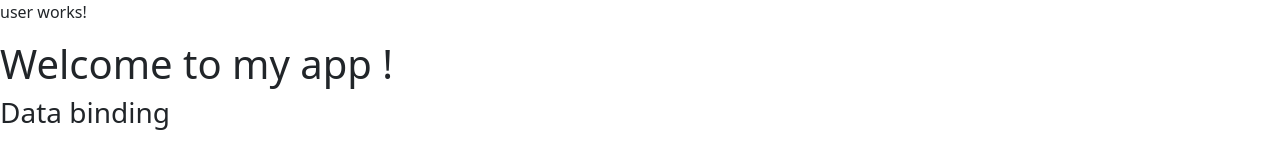
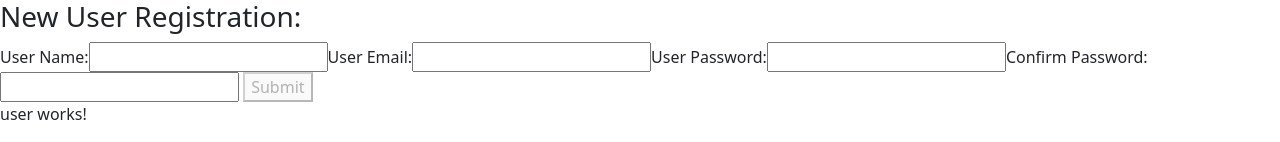
Before and after one commit to sreenath20/Ford-Aug-2025-angular-demo, an Angular app: page / in a window 1280 px wide. Shown: the top 142 px of the page. Built offline with nearby package versions, Linux system fonts and the light colour scheme.

Commit message:
added templet driven user registration form and validations

```diff
--- a/src/app/app.component.html
+++ b/src/app/app.component.html
@@ -1,3 +1,5 @@
+<app-registration/>
+
 <app-admin *ngIf="isAdmin"></app-admin>
 
 <app-user *ngIf="!isAdmin"></app-user>
@@ -271,7 +273,7 @@ Gender:{{gender}}
             </tr>
         </thead>
         <tbody>
-            <tr *ngFor="let product of products | sort:'name':'desc'; index as i">
+            <tr *ngFor="let product of products |search:searchText:'name' | sort:'name':'asc'; index as i">
 
                 <td>{{product.id}}</td>
                 <td [ngClass]="{'instock':product.inStock}">{{product.name}}"</td>
--- a/src/app/app.component.ts
+++ b/src/app/app.component.ts
@@ -10,10 +10,11 @@ import { StarPipe } from './pipes/star.pipe';
 import { SquarePipe } from './pipes/sqare.pipe';
 import { SearchPipe } from './pipes/search.pipe';
 import { SortPipe } from './pipes/sort.pipe';
+import { RegistrationComponent } from './components/registration/registration.component';
 // <app-root></app-root>
 @Component({
   selector: 'app-root',
-  imports: [SortPipe, SearchPipe, SquarePipe, StarPipe, UserComponent, AdminComponent, RouterOutlet, FormsModule, CommonModule, NgIf, NgFor, NgSwitch, NgSwitchCase, NgSwitchDefault, NgClass, HighlightDirective],
+  imports: [RegistrationComponent,SortPipe, SearchPipe, SquarePipe, StarPipe, UserComponent, AdminComponent, RouterOutlet, FormsModule, CommonModule, NgIf, NgFor, NgSwitch, NgSwitchCase, NgSwitchDefault, NgClass, HighlightDirective],
   templateUrl: './app.component.html',
   styleUrl: './app.component.css',
   standalone: true
--- /dev/null
+++ b/src/app/components/registration/registration.component.html
@@ -0,0 +1,39 @@
+<div>
+    <h3> New User Registration:</h3>
+    <form #userForm="ngForm" (ngSubmit)="onSubmit(userForm)">
+
+        <label for="name"> User Name:</label>
+        <input type="text" id="name" name="name" [(ngModel)]="user.name" required minlength="3" #name="ngModel">
+        <div class="text-danger" *ngIf="name.invalid && name.touched">
+            <small *ngIf="name.errors?.['required']">Name is Required</small>
+            <small *ngIf="name.errors?.['minlength']">Minimum 3 characters Required.</small>
+        </div>
+
+        <label for="name"> User Email:</label>
+        <input type="text" id="email" name="email" [(ngModel)]="user.email" required #email="ngModel"
+            pattern="^[a-zA-Z0-9._%+-]+&#64;[a-zA-Z0-9.-]+\.[a-zA-Z]{2,6}$">
+        <div class="text-danger" *ngIf="email.invalid && email.touched">
+            <small *ngIf="email.errors?.['required']">Email is Required</small>
+            <small *ngIf="email.errors?.['pattern']">Enter valid email. eg: info&#64;gmail.com</small>
+        </div>
+
+        <label for="name"> User Password:</label>
+        <input type="text" id="pwd" name="pwd" [(ngModel)]="user.password" required #pwd="ngModel"
+            pattern="^(?=.*[a-z])(?=.*[A-Z])(?=.*[0-9])(?=.*[!#$%^&*])[a-zA-Z0-9!#$%^&*]{8,}$">
+        <div class="text-danger" *ngIf="pwd.invalid && pwd.touched">
+            <small *ngIf="pwd.errors?.['required']">Passwrod is Required</small>
+            <small *ngIf="pwd.errors?.['pattern']">Password must be at least 8 characters long and include at least one
+                uppercase letter, one lowercase letter, one digit, and one special character.</small>
+        </div>
+        <label for="name"> Confirm Password:</label>
+        <input type="password" id="cpwd" name="cpwd" [(ngModel)]="confirmPwd" required #cpwd="ngModel">
+        <div class="text-danger" *ngIf="cpwd.touched && (pwd.value != cpwd.value) ">
+            <small >password & Confirm Passwrod do not match!</small>
+        </div>
+
+
+        {{user.name}}
+        <!-- submit -->
+        <button type="submit" [disabled]="( userForm.invalid)">Submit</button>
+    </form>
+</div>
--- /dev/null
+++ b/src/app/components/registration/registration.component.ts
@@ -0,0 +1,21 @@
+import { Component } from '@angular/core';
+import { User } from '../../model/User';
+import { FormsModule } from '@angular/forms';
+import { CommonModule } from '@angular/common';
+
+@Component({
+  selector: 'app-registration',
+  imports: [FormsModule,CommonModule],
+  templateUrl: './registration.component.html',
+  styleUrl: './registration.component.css'
+})
+export class RegistrationComponent {
+
+  user: User = { name: '', email: '', password: '' };
+  confirmPwd:string='';
+
+  onSubmit(form:any){
+    console.log('Form submitted',this.user);
+
+  }
+}
--- /dev/null
+++ b/src/app/model/User.ts
@@ -0,0 +1,6 @@
+export interface User {
+    id?: number;
+    name: string;
+    email: string;
+    password: string;
+}
```
Also changed, not shown: src/app/components/registration/registration.component.css (added), 1 other file (tests, documents, lock files or other folders).
